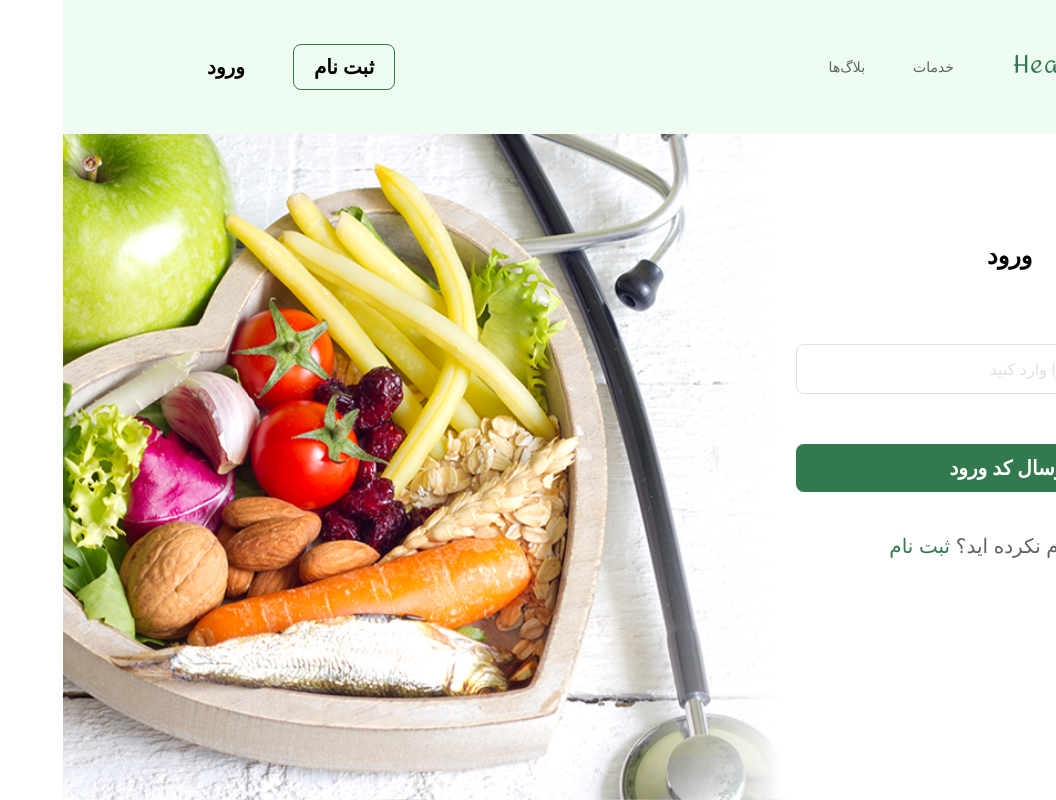
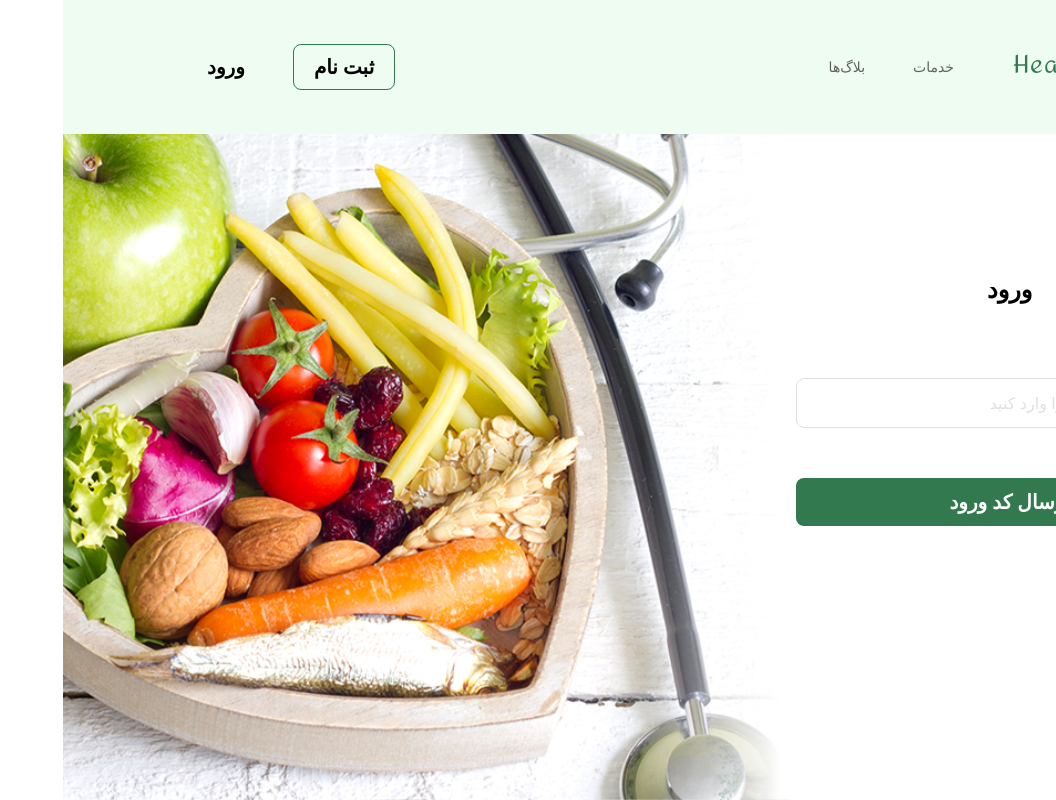
Before and after one commit to ParsaBordbar/Healthcare_Diet, a Next.js app in the folder client/: page /register/login/enterNumber in a window 1280 px wide. Shown: the whole page, without its empty margins (224-1280 px from the left). Built offline with nearby package versions, Linux system fonts and the light colour scheme.

Commit message:
Fix the Link to login in Hero section.

```diff
--- a/client/src/app/register/login/enterNumber/page.tsx
+++ b/client/src/app/register/login/enterNumber/page.tsx
@@ -7,18 +7,6 @@ const LoginPage = () => {
     <>
       <div className="absolute  lg:!shadow-none lg:p-0 py-5 px-5 lg:!bg-transparent flex flex-col items-center gap-5 w-4/5 lg:w-1/3  lg:right-[7.5rem]">
         <FormLogin />
-        <section className="flex gap-5 w-full flex-col items-center">
-          <Link
-            href={"/register/signup"}
-            className="text-xl mt-5 text-[var(--text)]"
-          >
-            آیا ثبت نام نکرده اید؟
-            <mark className="bg-transparent text-[var(--rating-color)]">
-              {" "}
-              ثبت نام
-            </mark>
-          </Link>
-        </section>
       </div>
     </>
   );
--- a/client/src/components/landingPage_components/Hero/index.tsx
+++ b/client/src/components/landingPage_components/Hero/index.tsx
@@ -20,7 +20,7 @@ const Hero = () => {
                 <p className="flex justify-center items-center sm:ps-14 ps-6 pe-2 md:ps-0">
                 برنامه شخصی سازشده خود را دریافت کنید،متخصصین ما در هر مرحله با شما!
                 </p>
-                <Link href={'register/signup'}>
+                <Link href={'register/login/enterNumber'}>
                   <MainButton
                     standard
                     className="text-2xl px-20 py-3"
```
